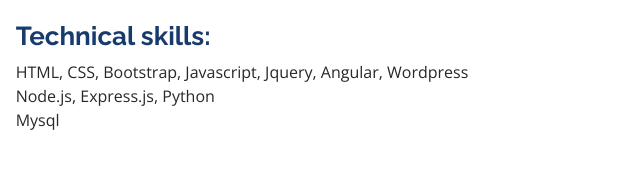
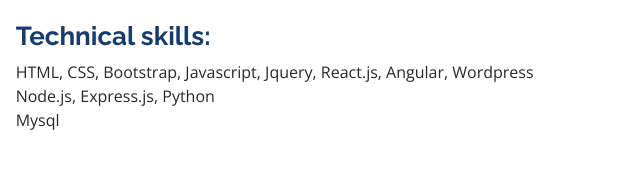
Before and after one commit to dhadiyashwanth/Portfolio, a plain HTML site: page index.html in a window 1280 px wide. Shown: the part 1207-1389 px from the top of the page, 626-1266 px from the left. Drawn offline with nearby package versions, Linux system fonts and the light colour scheme.

Commit message:
Update index.html

```diff
--- a/index.html
+++ b/index.html
@@ -120,7 +120,7 @@
 
 <br>
             <h3>Technical skills:</h3>
-          <p>HTML, CSS, Bootstrap, Javascript, Jquery,  Angular, Wordpress  <br>Node.js, Express.js, Python <br> Mysql </p>
+          <p>HTML, CSS, Bootstrap, Javascript, Jquery, React.js,  Angular, Wordpress  <br>Node.js, Express.js, Python <br> Mysql </p>
 
 
           </div>
```
